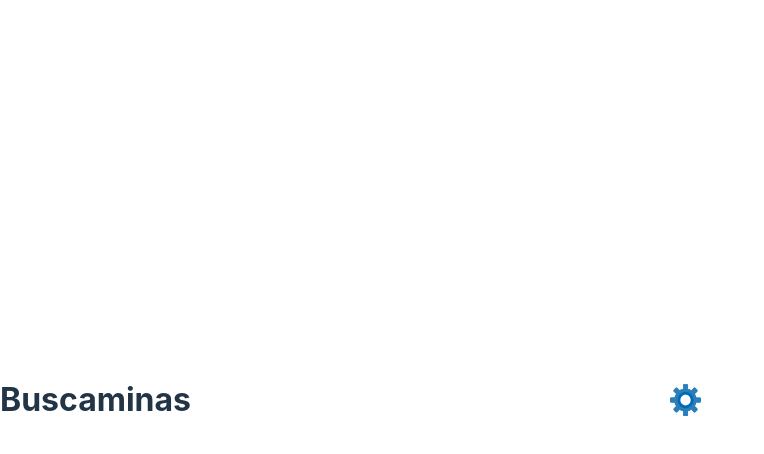
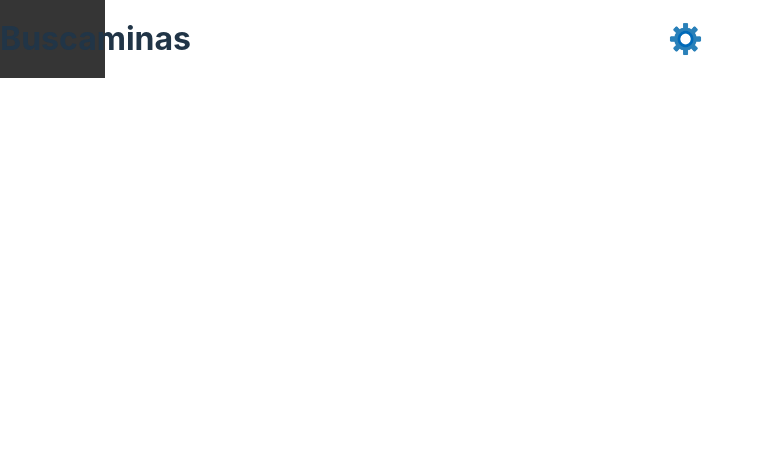
Before and after one commit to Ethan04Munoz/Buscaminas, a React (Vite) app: page / in a window 1280 px wide. Shown: the top 454 px of the page, without its empty margins (0-764 px from the left). Built offline with nearby package versions, Linux system fonts and the light colour scheme.

Commit message:
eliminar centrado de items al centro de index.css

```diff
--- a/src/index.css
+++ b/src/index.css
@@ -25,9 +25,6 @@ a:hover {
 body {
   margin: 0;
   display: flex;
-  place-items: center;
-  min-width: 320px;
-  min-height: 100vh;
 }
 
 h1 {
```
